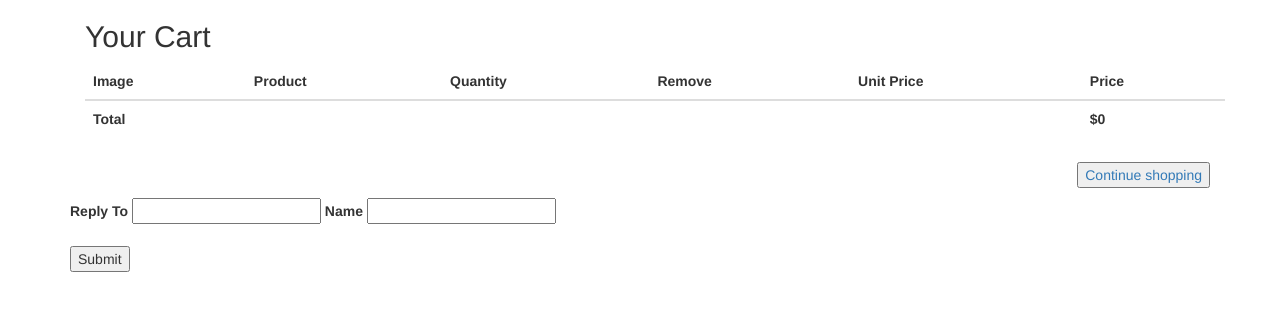
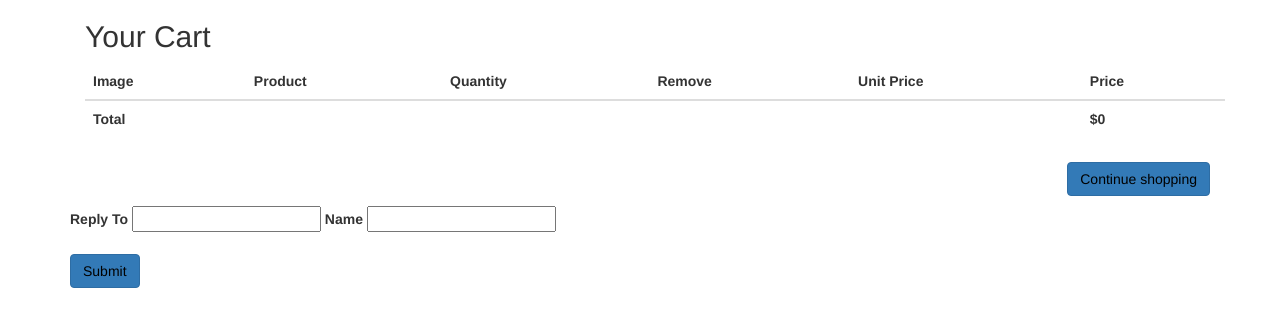
Before and after one commit to Sreejeeth/newdbms, a Django app: template mysite/templates/cart_detail.html in a window 1280 px wide. Shown: the part 62-389 px from the top of the page. Run offline with Django 3.2, Linux system fonts and the light colour scheme; the template is opened without the code that fills it, so the values that code supplies are empty; parts of the project's set-up code (start-up, migrations or seed data) failed here and were passed over; some libraries are stand-ins or nearby versions.

Commit message:
styled the buttons

```diff
--- a/mysite/templates/cart_detail.html
+++ b/mysite/templates/cart_detail.html
@@ -38,11 +38,11 @@
                         <form action="{% url "cart:cart_add" product.id %}" method="post">
                             {{ item.update_quantity_form.quantity }}
                             {{ item.update_quantity_form.update }}
-                            <input type="submit" value="Update">
+                            <input type="submit" value="Update" <button class ="btn btn-primary" style="color:black">
                             {% csrf_token %}
                         </form>
                     </td>
-                    <td><button><a href="{% url "cart:cart_remove" product.id %}">Remove</a></button></td>
+                    <td><a href="{% url "cart:cart_remove" product.id %}"><button class ="btn btn-primary" style="color:black">Remove</button></a></td>
                     <td class="num">${{ item.price }}</td>
                     <td class="num">${{ item.total_price }}</td>
                 </tr>
@@ -57,8 +57,8 @@
         </table>
       </div>
       <p class="text-right">
-	<button>
-          <a href="{% url "home" %}" class="button light">Continue shopping</a> </button>
+
+          <a href="{% url "home" %}"><button   class =" btn btn-primary" style="color:black">Continue shopping </button></a>
 <div align="center">
 <!--	<button type="submit", onclick="fun()">Submit</button>--->
 <script>
@@ -76,19 +76,22 @@ function email(){
 emailjs.send("gmail","template_jpKYdkOi",{name: "James", notes: "Check this out!"});</script>
 	</div>-->
 
+<div class="container" style="background-color:black">
+
+</div>
   <form id="myform" method="post">
-  <label>Reply To</label>
+  <label >Reply To</label>
   <input type="text" name="reply_to" />
   <label>Name</label>
   <input type="text" name="from_name" />
   <br><br>
-  <button>
+<button   class =" btn btn-primary" style="color:black">
   Submit
   </button>
   <br><br>
   {%csrf_token%}
   </form>
-
+</div>
   <script type="text/javascript" src="//ajax.googleapis.com/ajax/libs/jquery/2.1.1/jquery.min.js"></script>
 
   <script type="text/javascript" src="https://cdn.emailjs.com/dist/email.min.js"></script>
```
Also changed, not shown: db.sqlite3.
